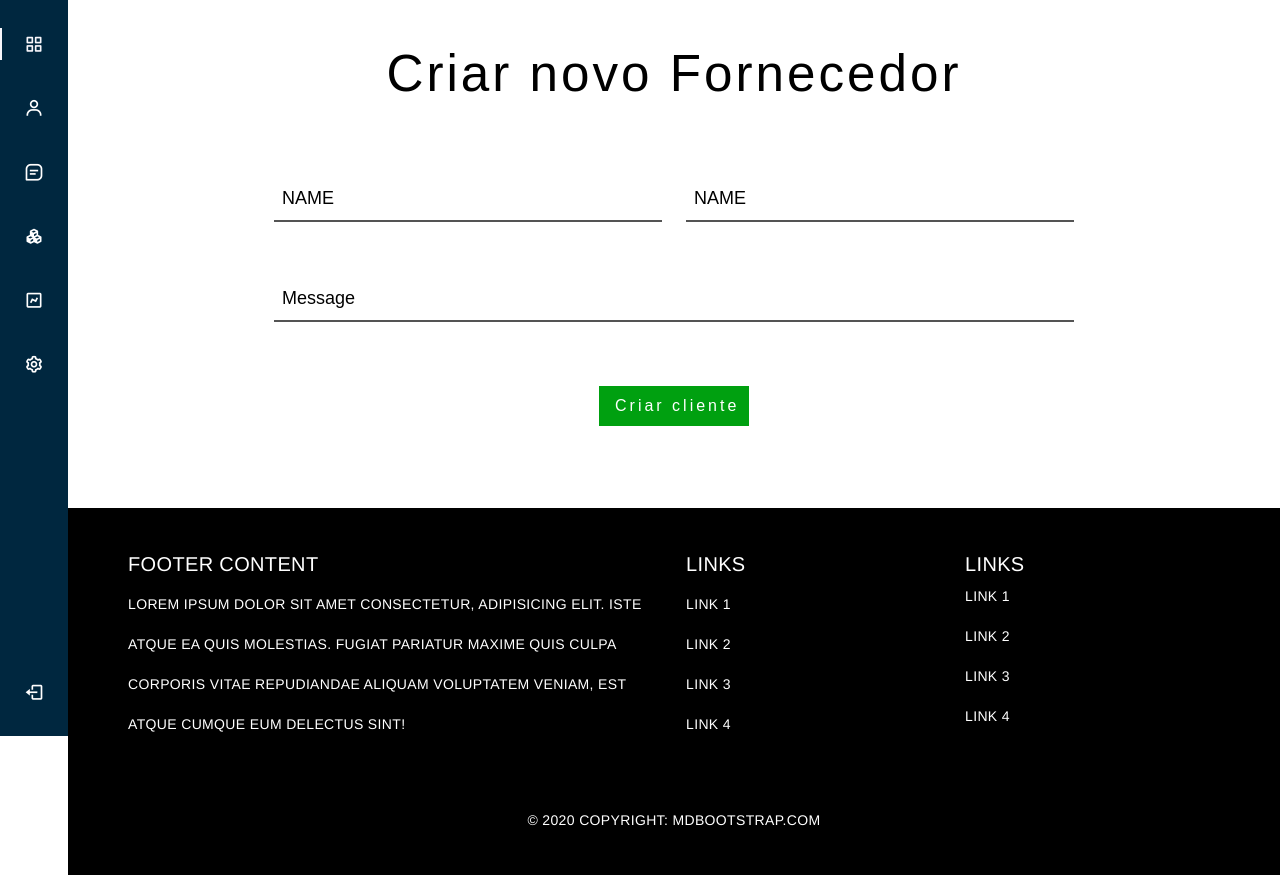
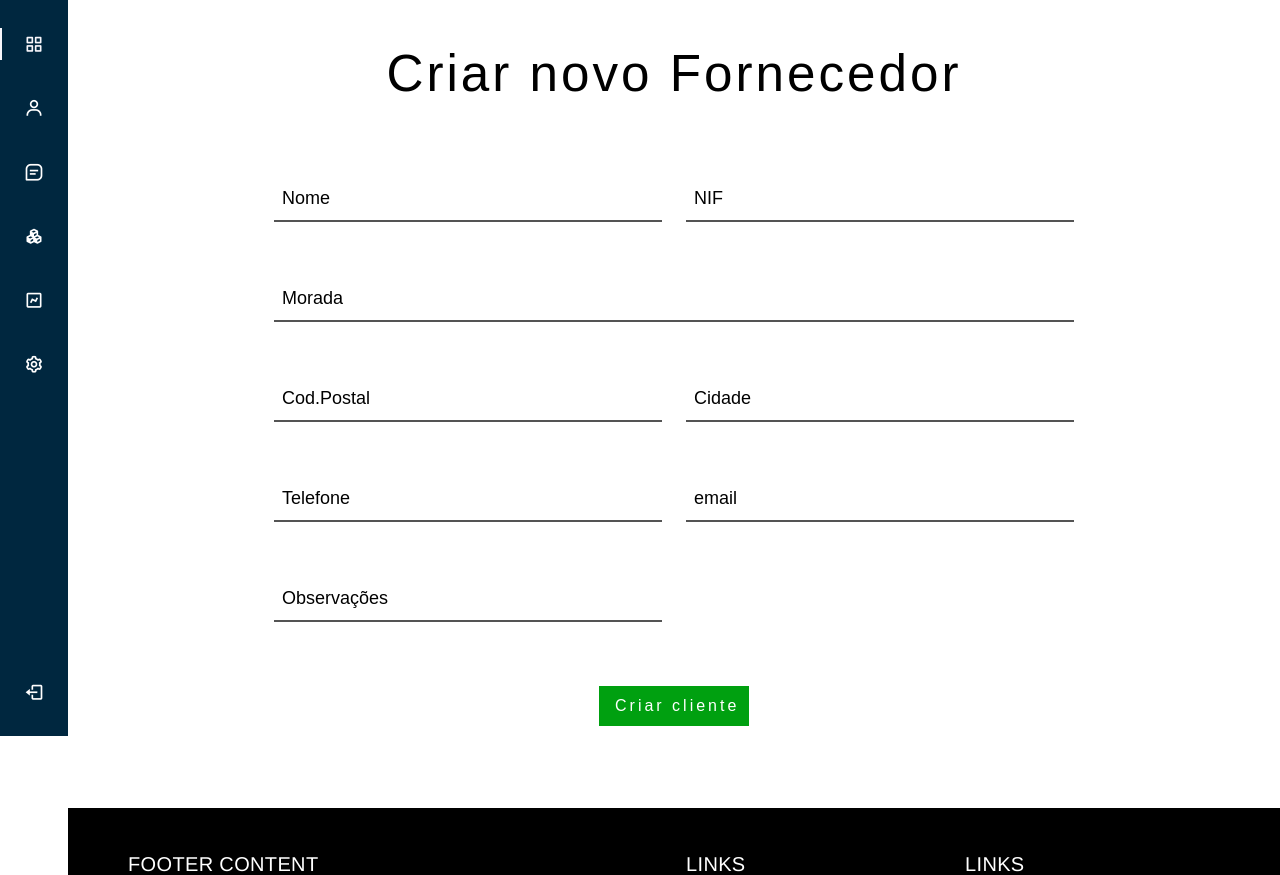
Before and after one commit to HugoPT/ByteBridges, a Django app: page /suppliersCreate in a window 1280 px wide. Shown: the part 64-939 px from the top of the page. Run offline with Django 4.2, Linux system fonts and the light colour scheme; some libraries are stand-ins or nearby versions.

Commit message:
add supplier insert

```diff
--- a/ByteBridges/ByteBridges/templates/suppliersCreate.html
+++ b/ByteBridges/ByteBridges/templates/suppliersCreate.html
@@ -7,19 +7,43 @@
 {% endblock %}
 
 <form class="contact-form row" action="{% url 'suppliersCreate' %}" method="post">
+         {% csrf_token %}
     <div class="form-field col-lg-6">
-        <input id="name" class="input-text js-input" type="text" required/>
-        <label class="label" for="name">NAME</label>
+        <input id="name" name="name" class="input-text js-input" type="text" required/>
+        <label class="label" for="name">Nome</label>
     </div>
     <div class="form-field col-lg-6">
-        <input id="name" class="input-text js-input" type="text" required/>
-        <label class="label" for="name">NAME</label>
+        <input id="nif" name="nif" class="input-text js-input" type="text" required/>
+        <label class="label" for="nif">NIF</label>
     </div>
 
     <div class="form-field col-lg-12">
-        <input id="message" class="input-text js-input" type="text" required/>
-        <label class="label" for="message">Message</label>
+        <input id="address" name="address" class="input-text js-input" type="text" required/>
+        <label class="label" for="address">Morada</label>
     </div>
+
+    <div class="form-field col-lg-6">
+        <input id="zipcode" name="zipcode" class="input-text js-input" type="text" required/>
+        <label class="label" for="zipcode">Cod.Postal</label>
+    </div>
+
+    <div class="form-field col-lg-6">
+        <input id="city" name="city" class="input-text js-input" type="text" required/>
+        <label class="label" for="city">Cidade</label>
+    </div>
+    <div class="form-field col-lg-6">
+        <input id="phone" name="phone" class="input-text js-input" type="tel" required/>
+        <label class="label" for="phone">Telefone</label>
+    </div>
+    <div class="form-field col-lg-6">
+        <input id="email" name="email" class="input-text js-input" type="email" required/>
+        <label class="label" for="phone">email</label>
+    </div>
+    <div class="form-field col-lg-6">
+        <input id="obs" name="obs" class="input-text js-input" type="text" required/>
+        <label class="label" for="obs">Observações</label>
+    </div>
+
     <div class="form-field col-lg-12 submitBtn">
         <input class="submit-btn" type="submit" value="Criar cliente"/>
     </div>
--- a/ByteBridges/ByteBridges/urls.py
+++ b/ByteBridges/ByteBridges/urls.py
@@ -20,7 +20,7 @@ from ByteBridges import views
 
 
 urlpatterns = [
-    path("dashboard", views.IndexPage, name="IndexPage"),
+    path("dashboard", views.IndexPage, name="dashboard"),
     #path("dashboard", views.dashboard, name="dashboard"),
     path("loginForm", views.loginForm, name="loginForm"),
     path("", views.Login, name="login"),
--- a/ByteBridges/ByteBridges/views.py
+++ b/ByteBridges/ByteBridges/views.py
@@ -1,39 +1,80 @@
-from django.shortcuts import render
-
+from django.shortcuts import render, redirect
+from .models import Supplier
 
 def Login(request):
     return render(request, "Login.html")
 
+
 def loginForm(request):
     return render(request, "loginForm.html")
+
 
 def IndexPage(request):
     return render(request, template_name='dashboard.html')
 
-#def dashboard(request):
+
+# def dashboard(request):
 #   return render(request, template_name='dashboard.html')
 
 
-#Clients
+# Clients
 def clientsList(request):
     return render(request, template_name='clientsList.html')
 
+
 def clientsCreate(request):
     if request.method == 'POST':
-        print(f"Inserted client ")
-    #return the form
+        name = request.POST.get('name')
+        nif = request.POST.get('nif')
+        address = request.POST.get('address')
+        zipcode = request.POST.get('zipcode')
+        city = request.POST.get('city')
+        phone = request.POST.get('phone')
+        obs = request.POST.get('obs')
+
+        print(f"Inserted client " + name + nif + address + zipcode + city + phone + obs)
+
+        return redirect('dashboard')
+    # return the form
     return render(request, template_name='clientsCreate.html')
 
-#Suppliers
+
+# Suppliers
 def suppliersList(request):
     return render(request, template_name='suppliersList.html')
 
+
 def suppliersCreate(request):
+    if request.method == 'POST':
+        name = request.POST.get('name')
+        nif = request.POST.get('nif')
+        email = request.POST.get('email')
+        address = request.POST.get('address')
+        zipcode = request.POST.get('zipcode')
+        city = request.POST.get('city')
+        phone = request.POST.get('phone')
+        obs = request.POST.get('obs')
+        s = Supplier(
+            name='Example Value',
+            nif=nif,
+            email=email,
+            address=address,
+            zipcode=zipcode,
+            city=city,
+            phone=phone,
+            obs=obs
+        )
+        s.save()
+        print(f"Inserted Supplier " + name + nif + address + zipcode + city + phone + obs)
+
+        return redirect('dashboard')
     return render(request, template_name='suppliersCreate.html')
 
-#orders
+
+# orders
 def createOrder(request):
     return render(request, template_name='createOrder.html')
 
+
 def orderList(request):
     return render(request, template_name='orderList.html')
```
Also changed, not shown: ByteBridges/ByteBridges/models.py (added, +18 -0 lines), ByteBridges/ByteBridges/templates/clientsCreate.html (+9 -8 lines).
